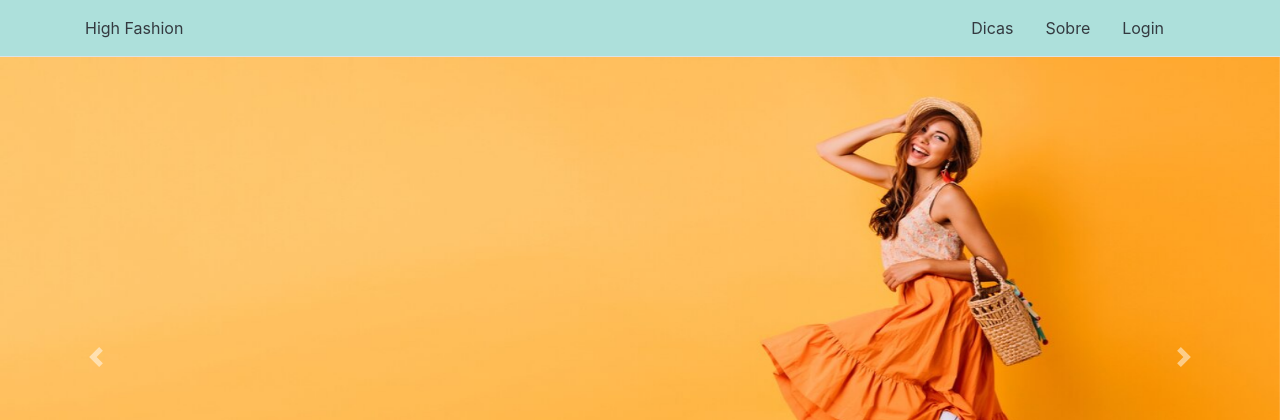
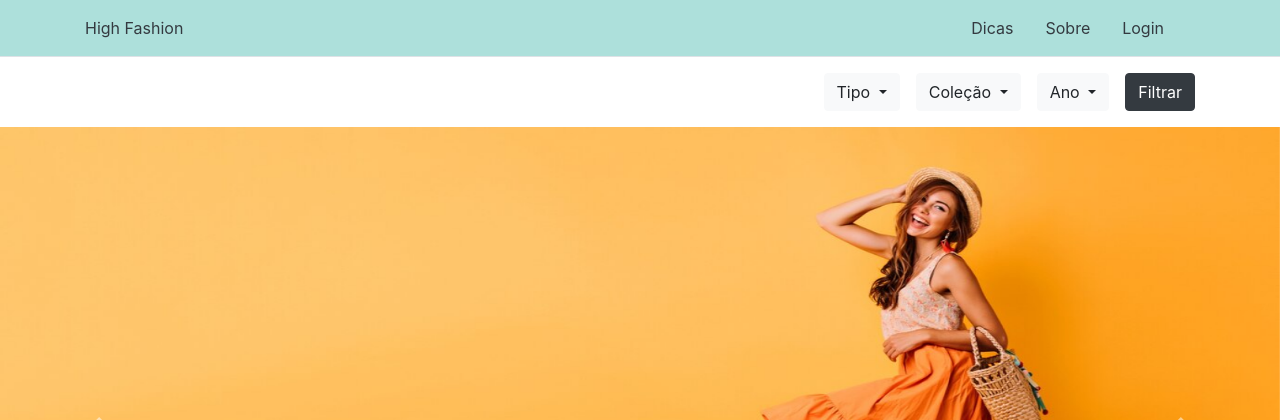
Before and after one commit to LeoCorleone/tcc_senai, a Django app: page / in a window 1280 px wide. Shown: the top 420 px of the page. Run offline with Django 4.2, Linux system fonts and the light colour scheme; data comes from the database, SQL or seed files in the repository; data that the repository does not hold is empty; some libraries are stand-ins or nearby versions.

Commit message:
botoes de pesquisa adicionado

```diff
--- a/catalogo/site_catalogo/templates/index.html
+++ b/catalogo/site_catalogo/templates/index.html
@@ -5,6 +5,7 @@
 
 {% include 'partials/navbar.html' %}
 {% include 'partials/alerts.html' %}
+{% include 'partials/pesquisa.html'%}
 
 
 <!-- início carrossel -->
--- /dev/null
+++ b/catalogo/site_catalogo/templates/partials/pesquisa.html
@@ -0,0 +1,38 @@
+<div class="container mt-3">
+    <div class="d-flex justify-content-end mb-3">
+      <div class="dropdown me-3">
+        <button class="btn btn-light dropdown-toggle" type="button" id="tipoDropdown" data-bs-toggle="dropdown" aria-expanded="false">
+          Tipo
+        </button>
+        <ul class="dropdown-menu" aria-labelledby="tipoDropdown">
+          <li><a class="dropdown-item" href="#">Opção 1</a></li>
+          <li><a class="dropdown-item" href="#">Opção 2</a></li>
+          <li><a class="dropdown-item" href="#">Opção 3</a></li>
+        </ul>
+      </div>
+
+      <div class="dropdown me-3">
+        <button class="btn btn-light dropdown-toggle" type="button" id="colecaoDropdown" data-bs-toggle="dropdown" aria-expanded="false">
+          Coleção
+        </button>
+        <ul class="dropdown-menu" aria-labelledby="colecaoDropdown">
+          <li><a class="dropdown-item" href="#">Opção 1</a></li>
+          <li><a class="dropdown-item" href="#">Opção 2</a></li>
+          <li><a class="dropdown-item" href="#">Opção 3</a></li>
+        </ul>
+      </div>
+
+      <div class="dropdown me-3">
+        <button class="btn btn-light dropdown-toggle" type="button" id="anoDropdown" data-bs-toggle="dropdown" aria-expanded="false">
+          Ano
+        </button>
+        <ul class="dropdown-menu" aria-labelledby="anoDropdown">
+          <li><a class="dropdown-item" href="#">Opção 1</a></li>
+          <li><a class="dropdown-item" href="#">Opção 2</a></li>
+          <li><a class="dropdown-item" href="#">Opção 3</a></li>
+        </ul>
+      </div>
+
+      <button type="button" class="btn btn-dark">Filtrar</button>
+    </div>
+  </div>
```
Also changed, not shown: catalogo/site_catalogo/templates/partials/navbar.html (+1 -56 lines), catalogo/static/assets/css/style.css (+29 -0 lines).
